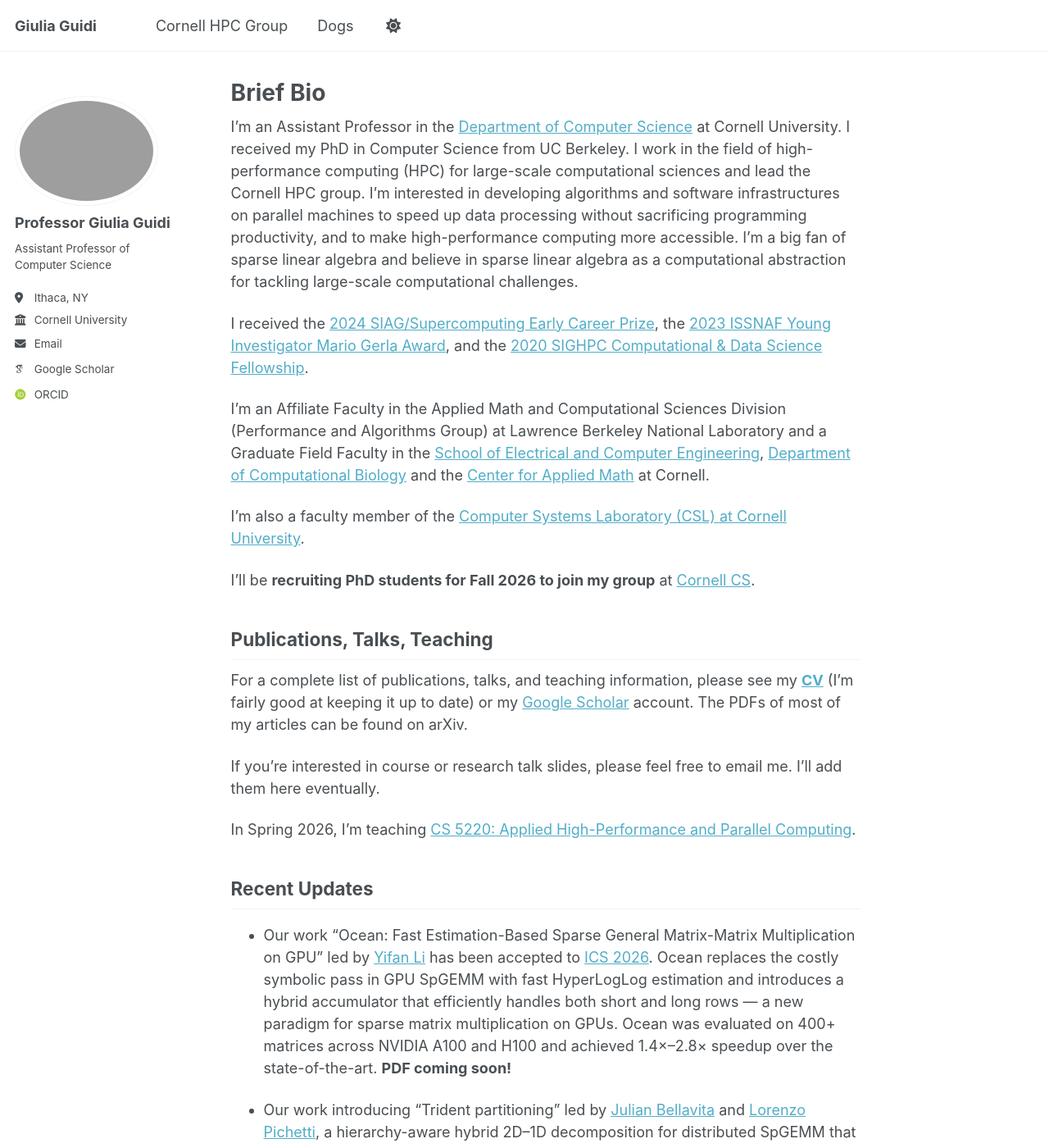
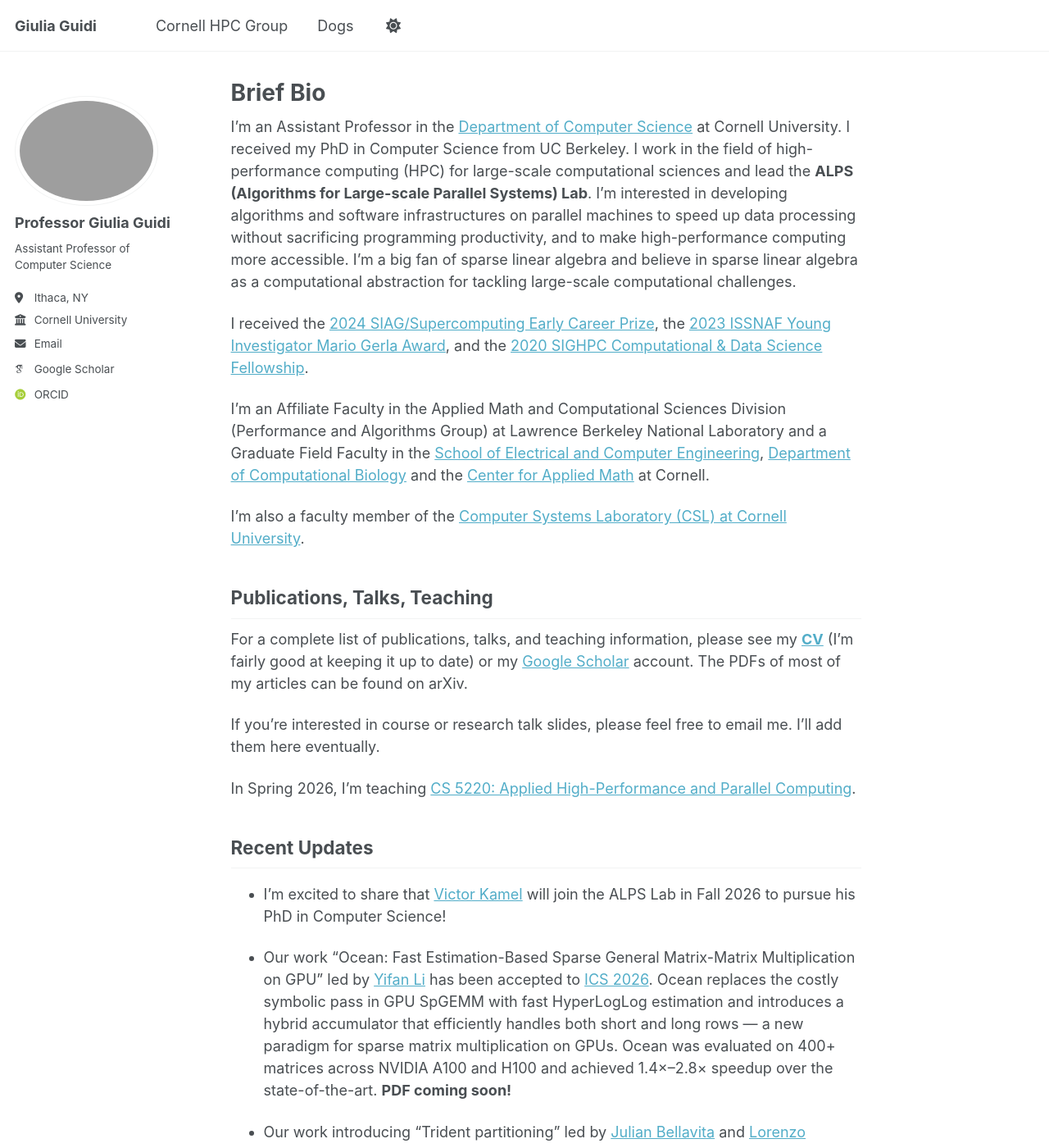
Before and after one commit to giuliaguidi/giuliaguidi.github.io, a Jekyll site: the page built from _pages/about.md, in a window 1280 px wide and 1400 px high. Shown: the whole window at 82% size. Built offline with Jekyll 4.4.1, drawn with Linux system fonts in a browser that asks for light colours; some web fonts are replaced.

Commit message:
Revise about page and add recent updates
Updated the description of the ALPS Lab and added recent updates about PhD recruitment and accepted publications.

```diff
--- a/_pages/about.md
+++ b/_pages/about.md
@@ -8,7 +8,7 @@ redirect_from:
 ---
 
 I'm an Assistant Professor in the [Department of Computer Science](https://cis.cornell.edu/) at Cornell University.
-I received my PhD in Computer Science from UC Berkeley. I work in the field of high-performance computing (HPC) for large-scale computational sciences and lead the Cornell HPC group. I'm interested in developing algorithms and software infrastructures on parallel machines to speed up data processing without sacrificing programming productivity, and to make high-performance computing more accessible. I'm a big fan of sparse linear algebra and believe in sparse linear algebra as a computational abstraction for tackling large-scale computational challenges.
+I received my PhD in Computer Science from UC Berkeley. I work in the field of high-performance computing (HPC) for large-scale computational sciences and lead the **ALPS (Algorithms for Large-scale Parallel Systems) Lab**. I'm interested in developing algorithms and software infrastructures on parallel machines to speed up data processing without sacrificing programming productivity, and to make high-performance computing more accessible. I'm a big fan of sparse linear algebra and believe in sparse linear algebra as a computational abstraction for tackling large-scale computational challenges.
 
 <!--
 A data-driven personal website
@@ -20,8 +20,6 @@ I'm an Affiliate Faculty in the Applied Math and Computational Sciences Division
 
 I'm also a faculty member of the [Computer Systems Laboratory (CSL) at Cornell University](https://www.csl.cornell.edu/).
 
-I’ll be **recruiting PhD students for Fall 2026 to join my group** at [Cornell CS](https://cis.cornell.edu/).
-
 Publications, Talks, Teaching
 ------
 For a complete list of publications, talks, and teaching information, please see my **[CV](https://drive.google.com/file/d/1l2TewcjYoSb-27kNmy54glEZa6Wvc6mR/view?usp=sharing)** (I'm fairly good at keeping it up to date) or my [Google Scholar](https://scholar.google.com/citations?user=UZLC4TYAAAAJ) account. The PDFs of most of my articles can be found on arXiv.
@@ -32,6 +30,8 @@ In Spring 2026, I'm teaching [CS 5220: Applied High-Performance and Parallel Com
 
 Recent Updates
 ------
+
+- I'm excited to share that [Victor Kamel](https://www.cs.toronto.edu/~vkamel/) will join the ALPS Lab in Fall 2026 to pursue his PhD in Computer Science!
 
 - Our work "Ocean: Fast Estimation-Based Sparse General Matrix-Matrix Multiplication on GPU" led by [Yifan Li](https://l.iyi.fan/) has been accepted to [ICS 2026](https://dipsa-qub.github.io/ICS2026-webpage/). Ocean replaces the costly symbolic pass in GPU SpGEMM with fast HyperLogLog estimation and introduces a hybrid accumulator that efficiently handles both short and long rows — a new paradigm for sparse matrix multiplication on GPUs. Ocean was evaluated on 400+ matrices across NVIDIA A100 and H100 and achieved 1.4×–2.8× speedup over the state-of-the-art. **PDF coming soon!**
 
```
